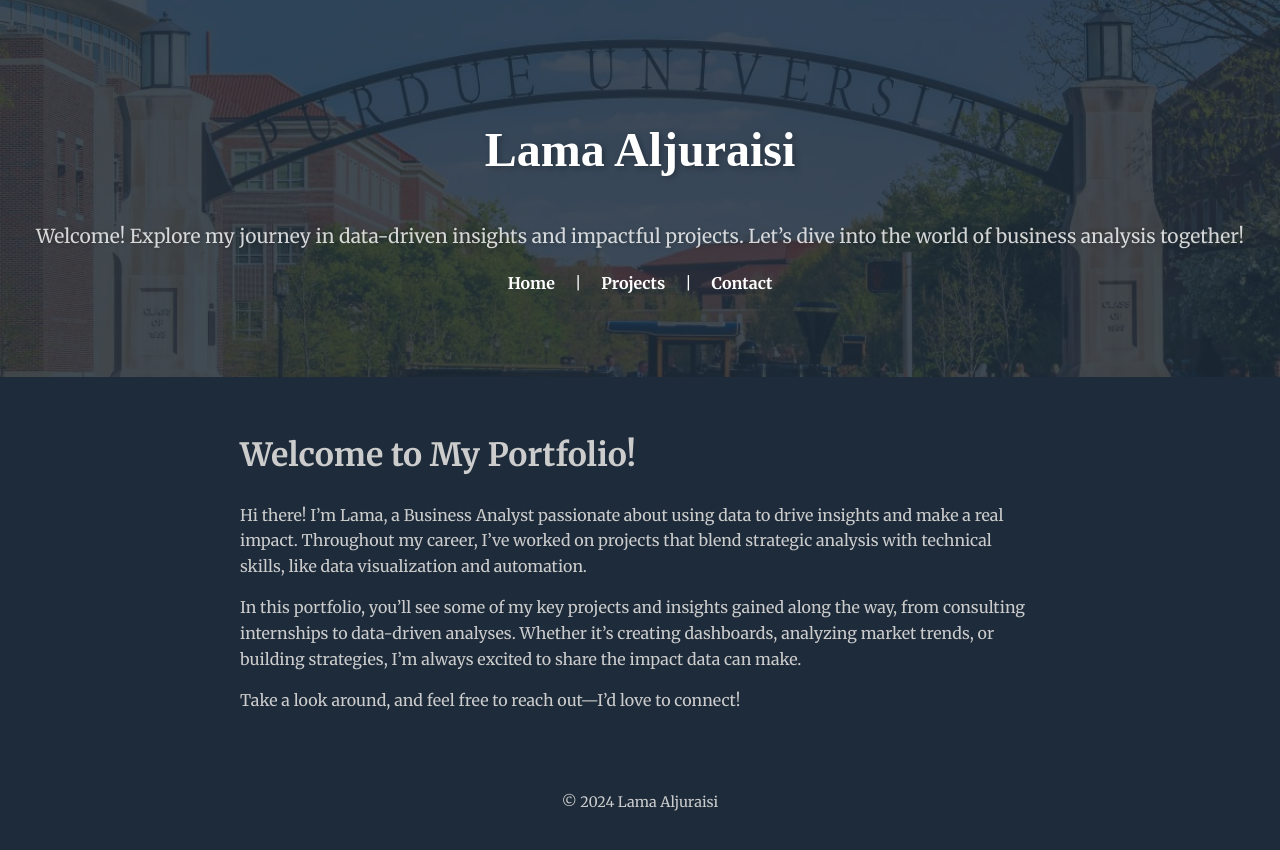
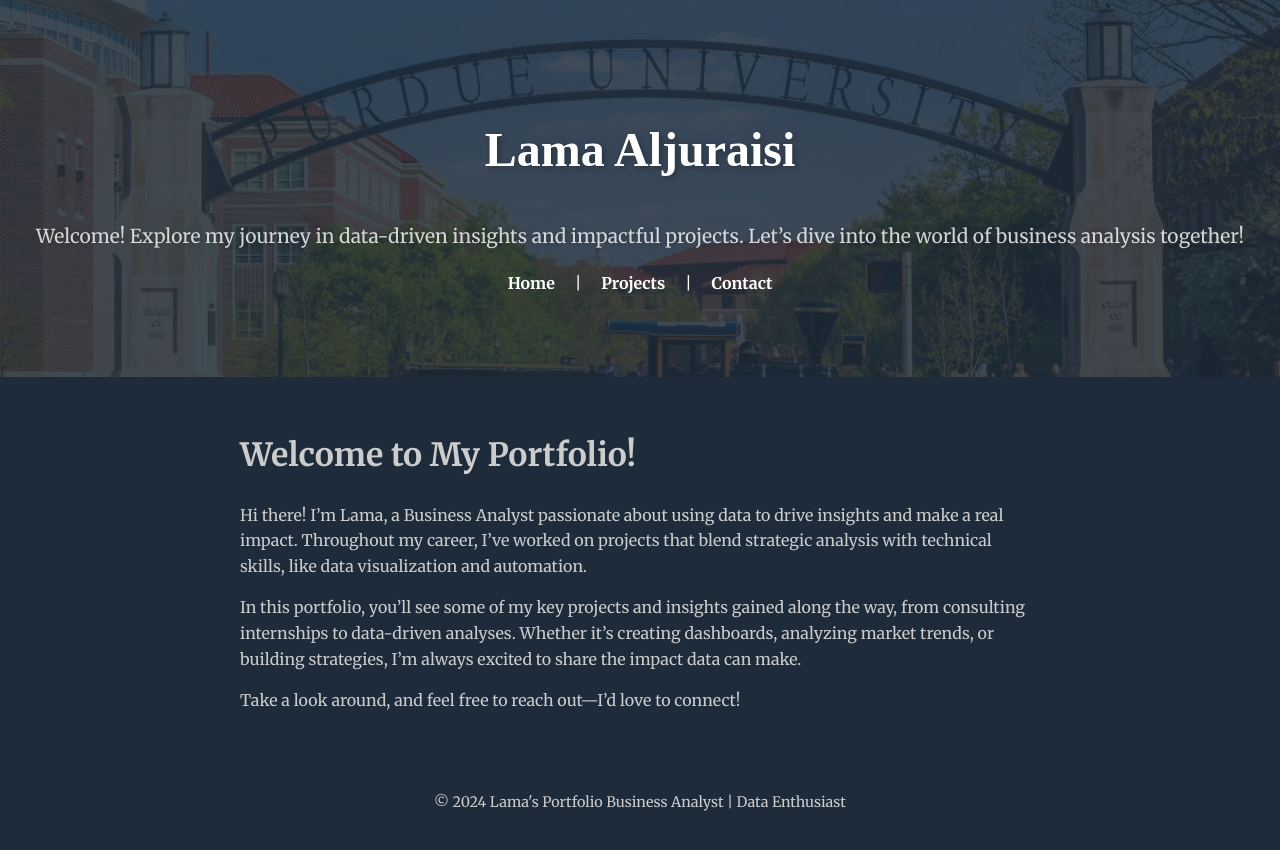
Before and after one commit to LamaJuraisi/Portfolio, a Jekyll site: the page built from index.md, in a window 1280 px wide. Shown: the top 850 px of the page. Built offline with Jekyll 4.4.1, drawn with Linux system fonts in a browser that asks for light colours; some web fonts are replaced.

Commit message:
Update default.html

```diff
--- a/_layouts/default.html
+++ b/_layouts/default.html
@@ -27,8 +27,8 @@
     </main>
 
     <!-- Footer area that sticks to the bottom -->
-    <footer>
-        <p>&copy; {{ site.time | date: "%Y" }} {{ site.title }}</p>
-    </footer>
+<footer>
+    <p>&copy; {{ site.time | date: "%Y" }} Lama's Portfolio Business Analyst | Data Enthusiast</p>
+</footer>
 </body>
 </html>
```
